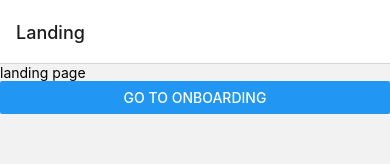
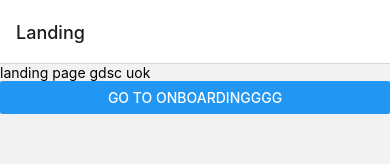
Before and after one commit to Talhaverse/experiments---reactnative, a React Native app: screen /Landing in a window 390 px wide. Shown: the top 164 px of the page. Built offline with nearby package versions, Linux system fonts and the light colour scheme.

Commit message:
workshop test

```diff
--- a/src/screens/Landing.js
+++ b/src/screens/Landing.js
@@ -5,8 +5,9 @@ export default function Landing({navigation}) {
   return (
     <SafeAreaView>
 
-      <Text>landing page </Text>
-      <Button onPress={() => navigation.navigate('Onboarding')} title="go to onboarding" />
+      <Text>landing page gdsc uok </Text>
+      <Button onPress={() => navigation.navigate('Onboarding')} title="go to onboardingggg" />
+
     </SafeAreaView>
   )
 }
--- a/src/screens/Onboarding.js
+++ b/src/screens/Onboarding.js
@@ -4,7 +4,7 @@ import React from 'react'
 const Onboarding = ({navigation}) => {
   return (
     <View>
-      <Text>Onboarding screens will add a onboarding library here </Text>
+      <Text>Onboarding screens will add a onboarding library here ... test </Text>
     </View>
   )
 }
```
